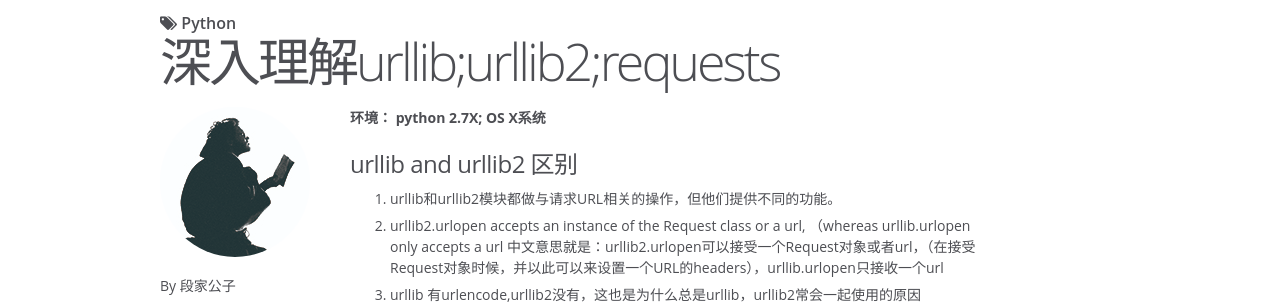
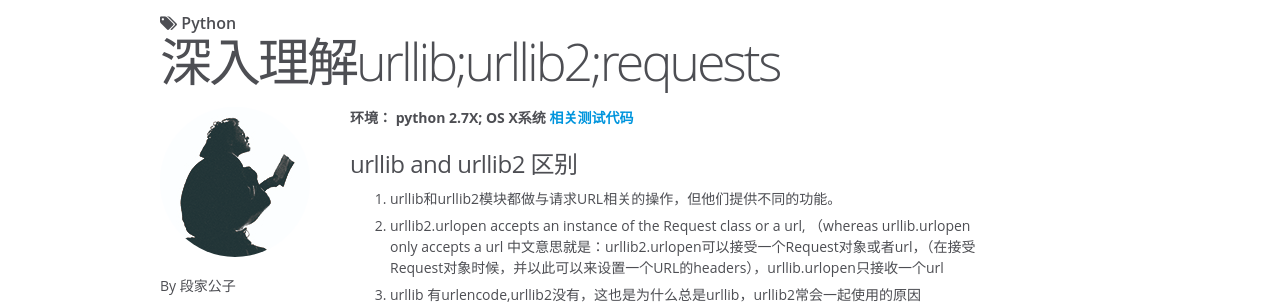
Before and after one commit to 1oscar/1oscar.github.io, a Jekyll site: the page built from _posts/2015-07-05-深入理解urllib;urllib2;requests.markdown, in a window 1280 px wide and 900 px high. Shown: the part 410-714 px from the top of the window. Built offline with Jekyll 4.4.1, drawn with Linux system fonts in a browser that asks for light colours; some web fonts are replaced; Markdown is read by kramdown in place of the engine named in the settings; comment, search, counter and statistics services are not loaded.

Commit message:
add codes

```diff
--- a/_posts/2015-07-05-深入理解urllib;urllib2;requests.markdown
+++ b/_posts/2015-07-05-深入理解urllib;urllib2;requests.markdown
@@ -7,6 +7,7 @@
 ---
 
 **环境： python 2.7X; OS X系统**
+[**相关测试代码**](https://github.com/1oscar/blog_codes/tree/master/%E6%B7%B1%E5%85%A5%E7%90%86%E8%A7%A3urllib%3Burllib2%3Brequests)
 
 ### urllib and urllib2 区别
 1. urllib和urllib2模块都做与请求URL相关的操作，但他们提供不同的功能。
```
